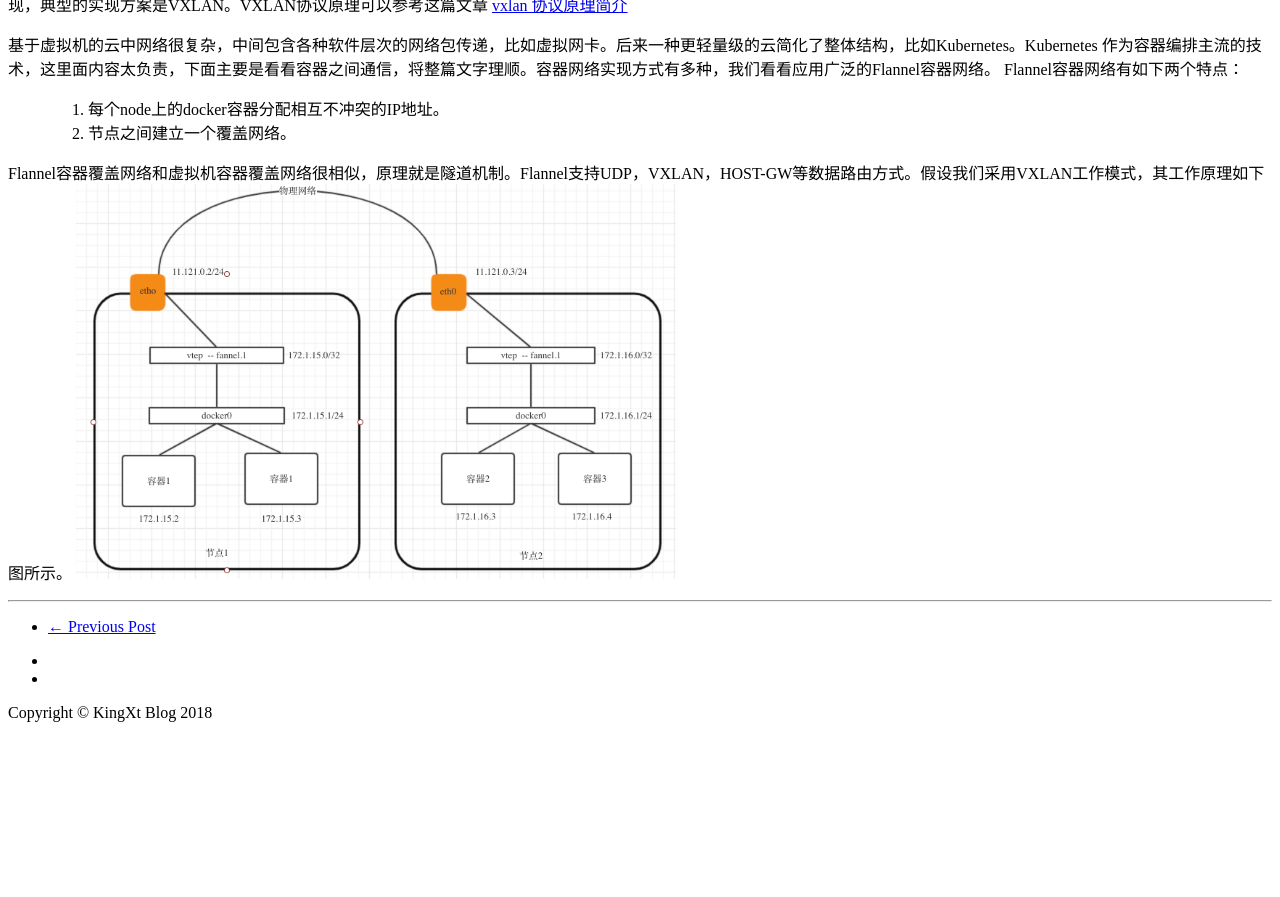
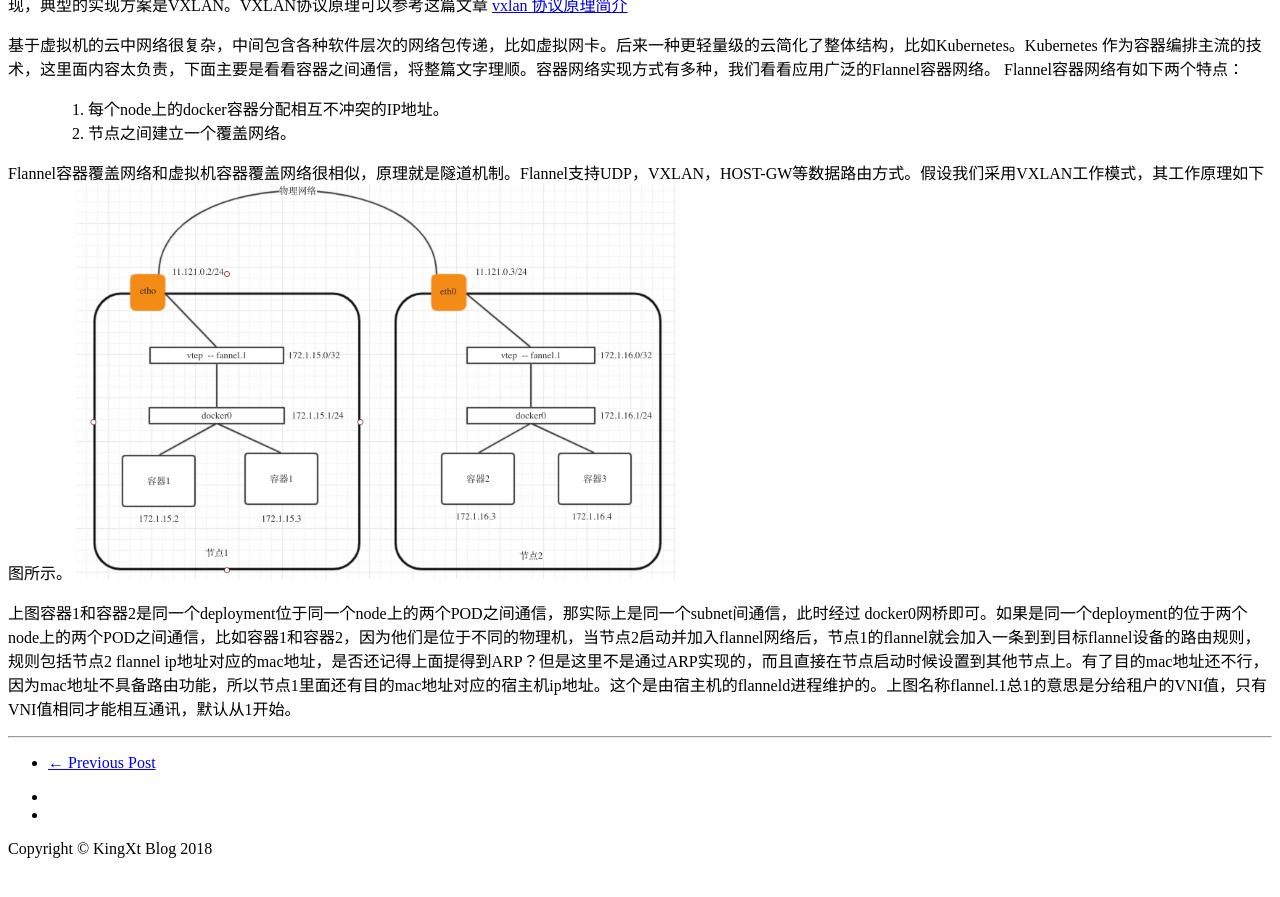
Before and after one commit to kingxt/kingxt.github.io, a Jekyll site: the page built from _posts/2018-10-14-网络是怎样连接的.md, in a window 1280 px wide and 900 px high, scrolled down 11390 px. Shown: the top 897 px of the window. Built offline with Jekyll 4.4.1, drawn with Linux system fonts in a browser that asks for light colours; nearby versions of some CDN libraries; comment, search, counter and statistics services are not loaded; before the commit the page ends 12154 px from its top, so only the background shows below that.

Commit message:
update post

```diff
--- a/_posts/2018-10-14-网络是怎样连接的.md
+++ b/_posts/2018-10-14-网络是怎样连接的.md
@@ -193,3 +193,5 @@ Flannel容器网络有如下两个特点：
 
 Flannel容器覆盖网络和虚拟机容器覆盖网络很相似，原理就是隧道机制。Flannel支持UDP，VXLAN，HOST-GW等数据路由方式。假设我们采用VXLAN工作模式，其工作原理如下图所示。
 <img src="/img/post/network-container.png" width="600"/>
+
+上图容器1和容器2是同一个deployment位于同一个node上的两个POD之间通信，那实际上是同一个subnet间通信，此时经过 docker0网桥即可。如果是同一个deployment的位于两个node上的两个POD之间通信，比如容器1和容器2，因为他们是位于不同的物理机，当节点2启动并加入flannel网络后，节点1的flannel就会加入一条到到目标flannel设备的路由规则，规则包括节点2 flannel ip地址对应的mac地址，是否还记得上面提得到ARP？但是这里不是通过ARP实现的，而且直接在节点启动时候设置到其他节点上。有了目的mac地址还不行，因为mac地址不具备路由功能，所以节点1里面还有目的mac地址对应的宿主机ip地址。这个是由宿主机的flanneld进程维护的。上图名称flannel.1总1的意思是分给租户的VNI值，只有VNI值相同才能相互通讯，默认从1开始。
```
